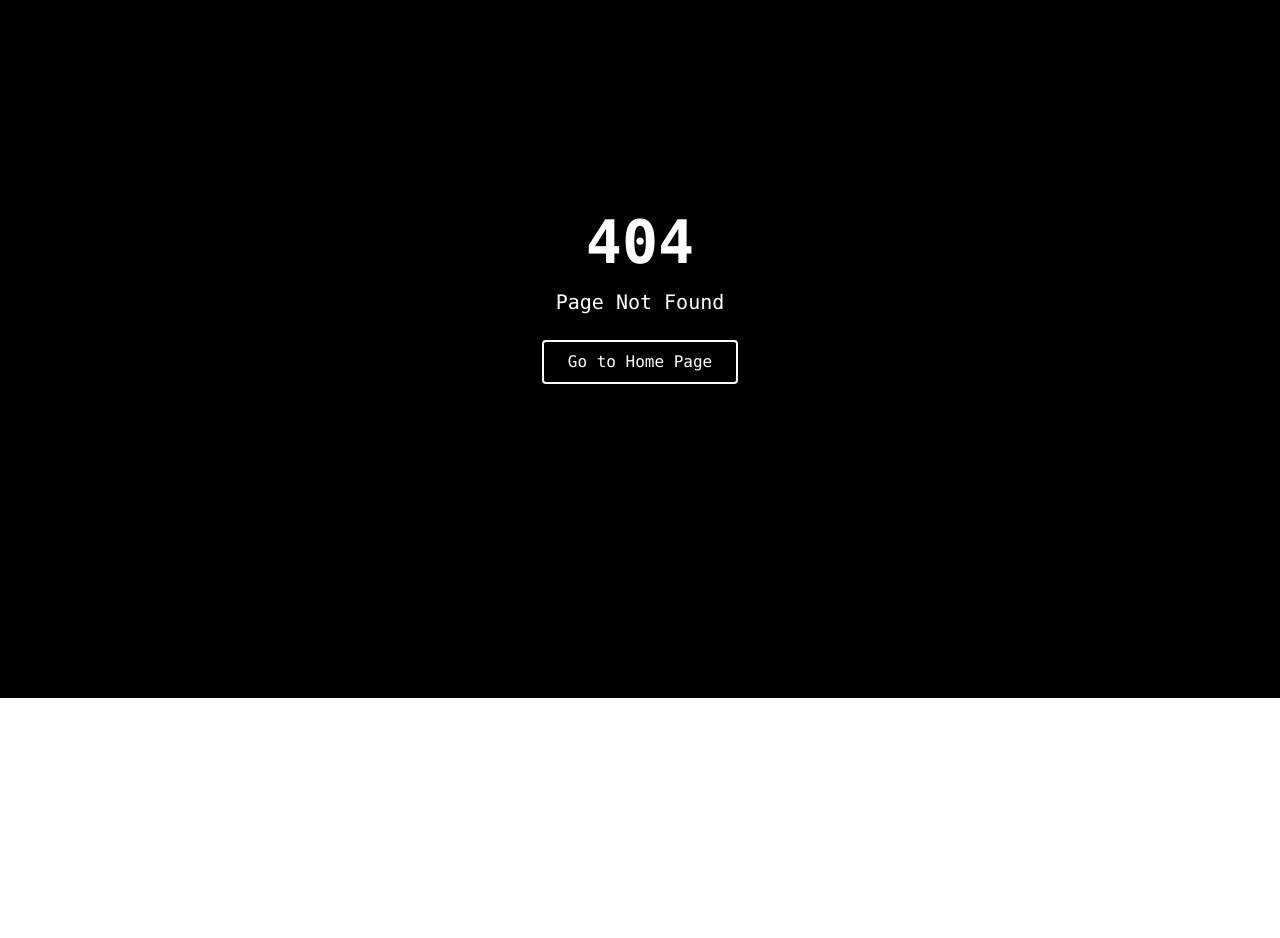
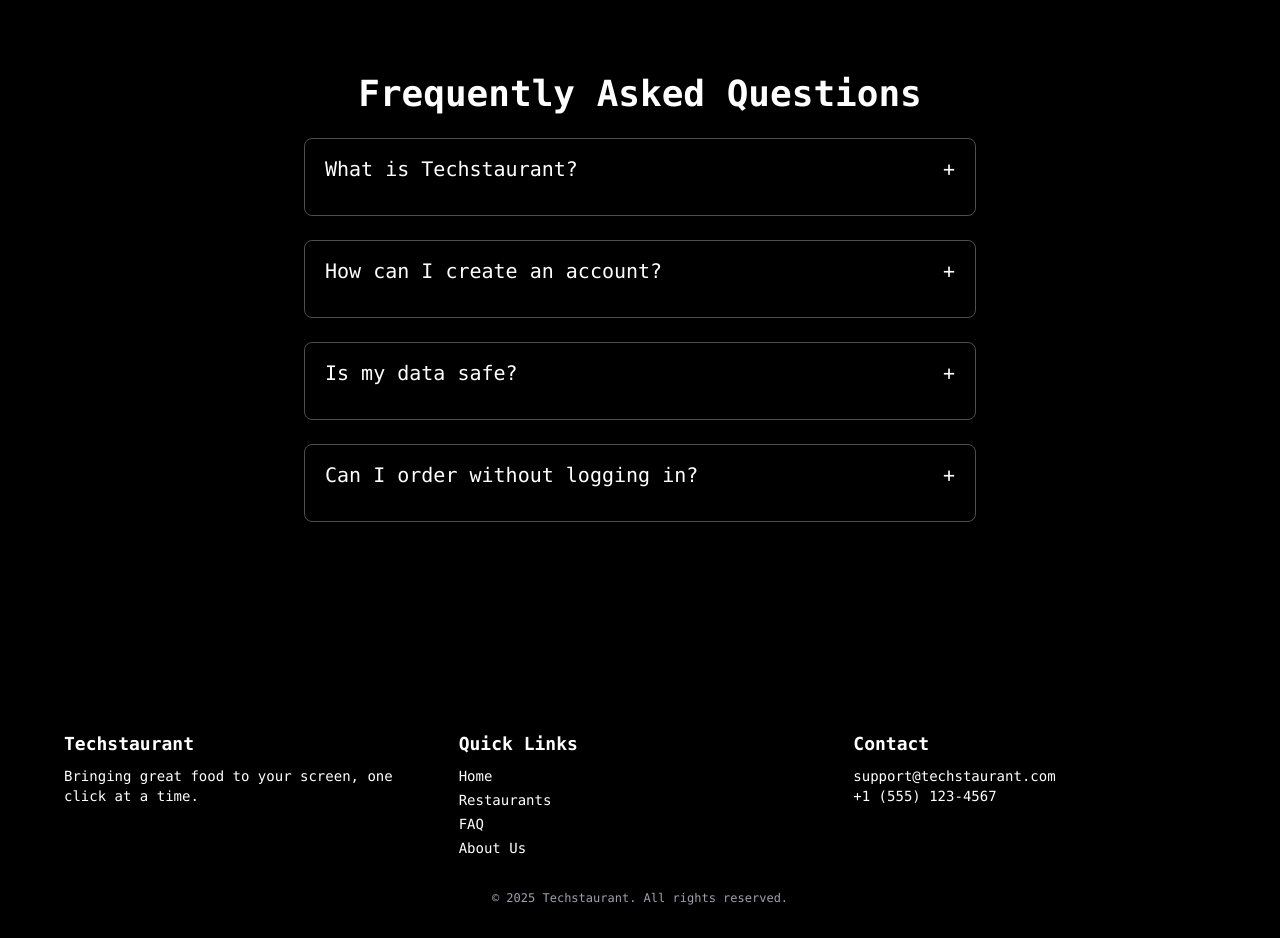
Before and after one commit to IlhanAfandiyev/Techstauraunt, a React (Vite) app: page /FAQ in a window 1280 px wide. Before the commit this address had no page. Shown: the part 240-1178 px from the top of the page. Before the commit the page ends 938 px from the top, so only its background shows below. Built offline with nearby package versions, Linux system fonts and the light colour scheme.

Commit message:
feat: FAQ ,About us pages finished . Footer created

```diff
--- a/src/Components/MainLayout/index.tsx
+++ b/src/Components/MainLayout/index.tsx
@@ -1,12 +1,14 @@
 import React from 'react';
 import { Outlet } from 'react-router-dom';
 import Navbar from '../Page_Components/Navbar';
+import Footer from '../Page_Components/Footer';
 
 const MainLayout: React.FC = () => {
   return (
     <>
       <Navbar />
       <Outlet />
+      <Footer/>
     </>
   );
 };
--- a/src/Components/Page_Components/Footer/index.tsx
+++ b/src/Components/Page_Components/Footer/index.tsx
@@ -1,7 +1,35 @@
+import React from 'react'
 
 const Footer = () => {
   return (
-    <div>Footer</div>
+    <footer className="bg-black text-white font-mono py-8 px-6">
+      <div className="max-w-6xl mx-auto grid grid-cols-1 sm:grid-cols-3 gap-8 text-center sm:text-left">
+        <div>
+          <h2 className="text-lg font-bold mb-2">Techstaurant</h2>
+          <p className="text-sm">Bringing great food to your screen, one click at a time.</p>
+        </div>
+
+        <div>
+          <h2 className="text-lg font-bold mb-2">Quick Links</h2>
+          <ul className="space-y-1 text-sm">
+            <li><a href="/" className="hover:underline">Home</a></li>
+            <li><a href="/restaurants" className="hover:underline">Restaurants</a></li>
+            <li><a href="/faq" className="hover:underline">FAQ</a></li>
+            <li><a href="/about" className="hover:underline">About Us</a></li>
+          </ul>
+        </div>
+
+        <div>
+          <h2 className="text-lg font-bold mb-2">Contact</h2>
+          <p className="text-sm">support@techstaurant.com</p>
+          <p className="text-sm">+1 (555) 123-4567</p>
+        </div>
+      </div>
+
+      <div className="mt-8 text-center text-xs text-gray-400">
+        © {new Date().getFullYear()} Techstaurant. All rights reserved.
+      </div>
+    </footer>
   )
 }
 
--- a/src/Components/Page_Components/Navbar/NavSearch/index.tsx
+++ b/src/Components/Page_Components/Navbar/NavSearch/index.tsx
@@ -1,4 +1,3 @@
-import React from 'react'
 
 const Search = () => {
   return (
--- a/src/Components/Page_Components/Navbar/style.module.css
+++ b/src/Components/Page_Components/Navbar/style.module.css
@@ -200,7 +200,7 @@
 
 .searchModal {
   position: absolute;
-  right: 90px;
+  right: 21%;
   top: 50px;
   display: block;
   z-index: 0;
--- /dev/null
+++ b/src/Pages/About/index.tsx
@@ -0,0 +1,31 @@
+import React from 'react'
+
+const AboutUs = () => {
+  return (
+    <div className="min-h-screen bg-white text-black font-mono px-6 py-12 flex items-center justify-center">
+      <div className="max-w-3xl w-full space-y-6">
+        <h1 className="text-4xl sm:text-5xl font-bold text-center">
+          About Us
+        </h1>
+
+        <p className="text-base sm:text-lg leading-relaxed text-justify">
+          Welcome to <strong>Techstaurant</strong> — your go-to digital solution for discovering, browsing, and ordering from top-rated restaurants near you. Our mission is to connect food lovers with great meals through intuitive design and cutting-edge technology.
+        </p>
+
+        <p className="text-base sm:text-lg leading-relaxed text-justify">
+          Founded by a team of developers and foodies, Techstaurant blends user-focused UX with powerful backend systems to ensure that your food experience is smooth from start to finish. Whether you're craving sushi, burgers, or fine dining — we've got you covered.
+        </p>
+
+        <p className="text-base sm:text-lg leading-relaxed text-justify">
+          We believe in transparency, reliability, and the joy of a great meal. With every click, scroll, and tap, our platform is designed to make dining easier and more enjoyable for everyone.
+        </p>
+
+        <div className="text-center pt-4">
+          <span className="text-sm text-gray-500">Made with ❤️ by the TechnoFushion Team</span>
+        </div>
+      </div>
+    </div>
+  )
+}
+
+export default AboutUs
--- /dev/null
+++ b/src/Pages/FAQ/index.tsx
@@ -0,0 +1,68 @@
+import React, { useState } from 'react'
+
+const faqs = [
+  {
+    question: "What is Techstaurant?",
+    answer:
+      "Techstaurant is a modern digital platform for discovering and ordering from top restaurants around you.",
+  },
+  {
+    question: "How can I create an account?",
+    answer:
+      "Click on the Register button in the navbar and follow the steps to create a secure user account.",
+  },
+  {
+    question: "Is my data safe?",
+    answer:
+      "Yes. We use modern encryption and authentication methods to protect your personal information.",
+  },
+  {
+    question: "Can I order without logging in?",
+    answer:
+      "For tracking and security reasons, you need to be logged in to place an order.",
+  },
+]
+
+const FAQ = () => {
+  const [openIndex, setOpenIndex] = useState<number | null>(null)
+
+  const toggle = (index: number) => {
+    setOpenIndex(openIndex === index ? null : index)
+  }
+
+  return (
+    <div className="min-h-screen bg-black text-white font-mono px-6 py-12 flex items-center justify-center">
+      <div className="w-full max-w-2xl space-y-6">
+        <h1 className="text-3xl sm:text-4xl font-bold text-center mb-6">
+          Frequently Asked Questions
+        </h1>
+
+        {faqs.map((faq, index) => (
+          <div
+            key={index}
+            className="border border-white/30 rounded-lg transition-all duration-300"
+          >
+            <button
+              onClick={() => toggle(index)}
+              className="w-full text-left px-5 py-4 text-lg sm:text-xl focus:outline-none flex justify-between items-center"
+            >
+              {faq.question}
+              <span className={`transform transition-transform duration-300 ${openIndex === index ? 'rotate-45' : 'rotate-0'}`}>
+                +
+              </span>
+            </button>
+            <div
+              className={`px-5 pt-0 pb-4 text-white text-sm sm:text-base overflow-hidden transition-all duration-500 ease-in-out ${
+                openIndex === index ? 'max-h-40 opacity-100' : 'max-h-0 opacity-0'
+              }`}
+            >
+              {faq.answer}
+            </div>
+          </div>
+        ))}
+      </div>
+    </div>
+  )
+}
+
+export default FAQ
```
Also changed, not shown: src/Routes/index.tsx (+10 -0 lines).
